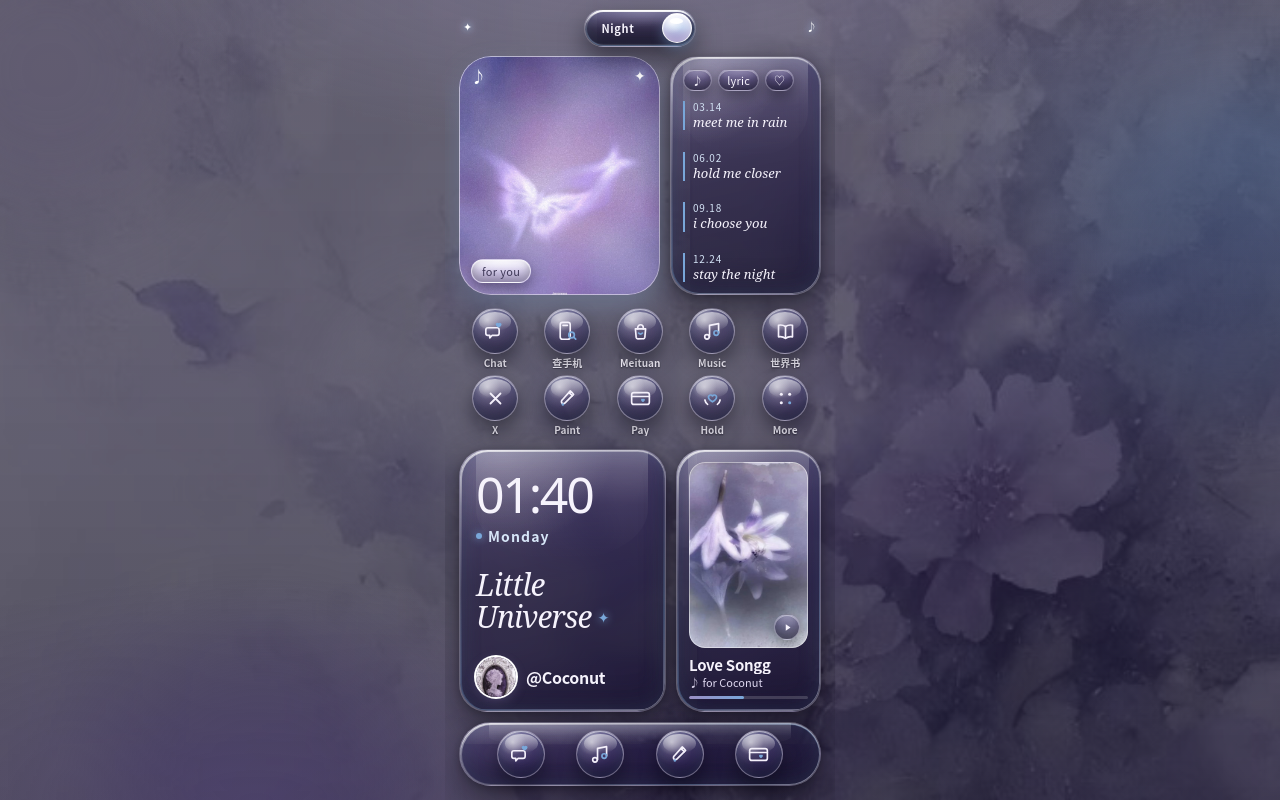
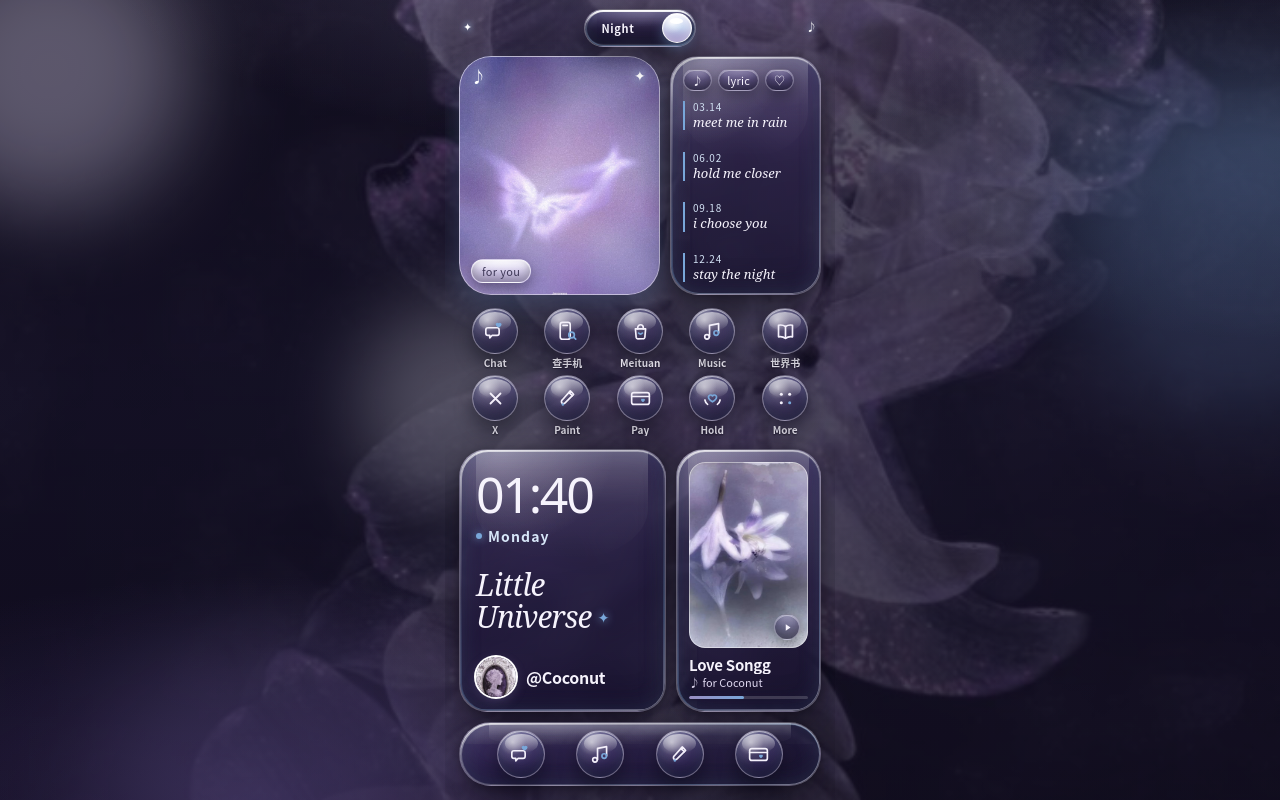
Before and after one commit to starity777-byte/qiuq, a plain HTML site: page index.html in a window 1280 px wide. Both pictures are taken after a click on the switch "Light". Drawn offline with Linux system fonts and the light colour scheme.

Commit message:
Night wallpaper

```diff
--- a/glass.css
+++ b/glass.css
@@ -470,3 +470,6 @@ body.glass-night .glass-refract {
     transition: none;
   }
 }
+
+/* glue: night wallpaper */
+body.glass-night { background: linear-gradient(rgba(20,16,40,.25),rgba(20,16,40,.35)), url("assets/wallpaper_night.jpg") center/cover no-repeat; background-color:#1d1830; }
```
